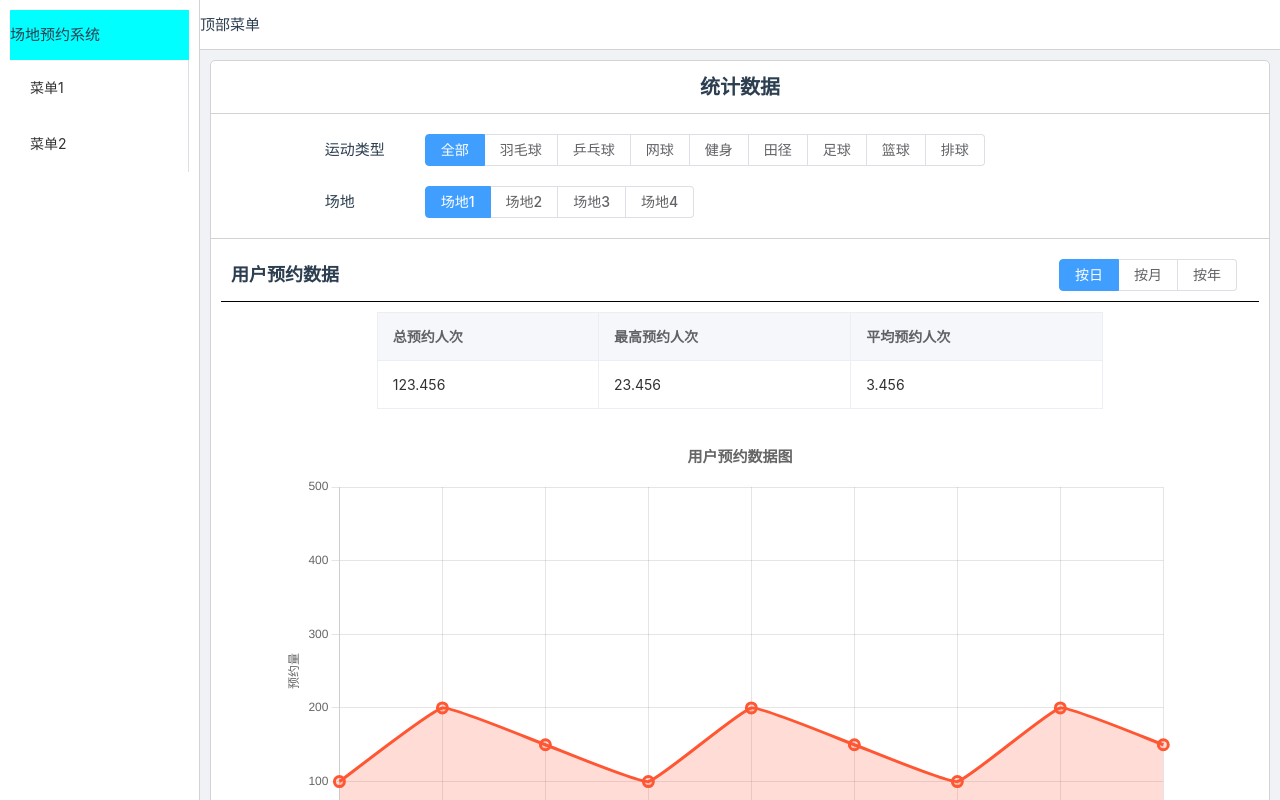
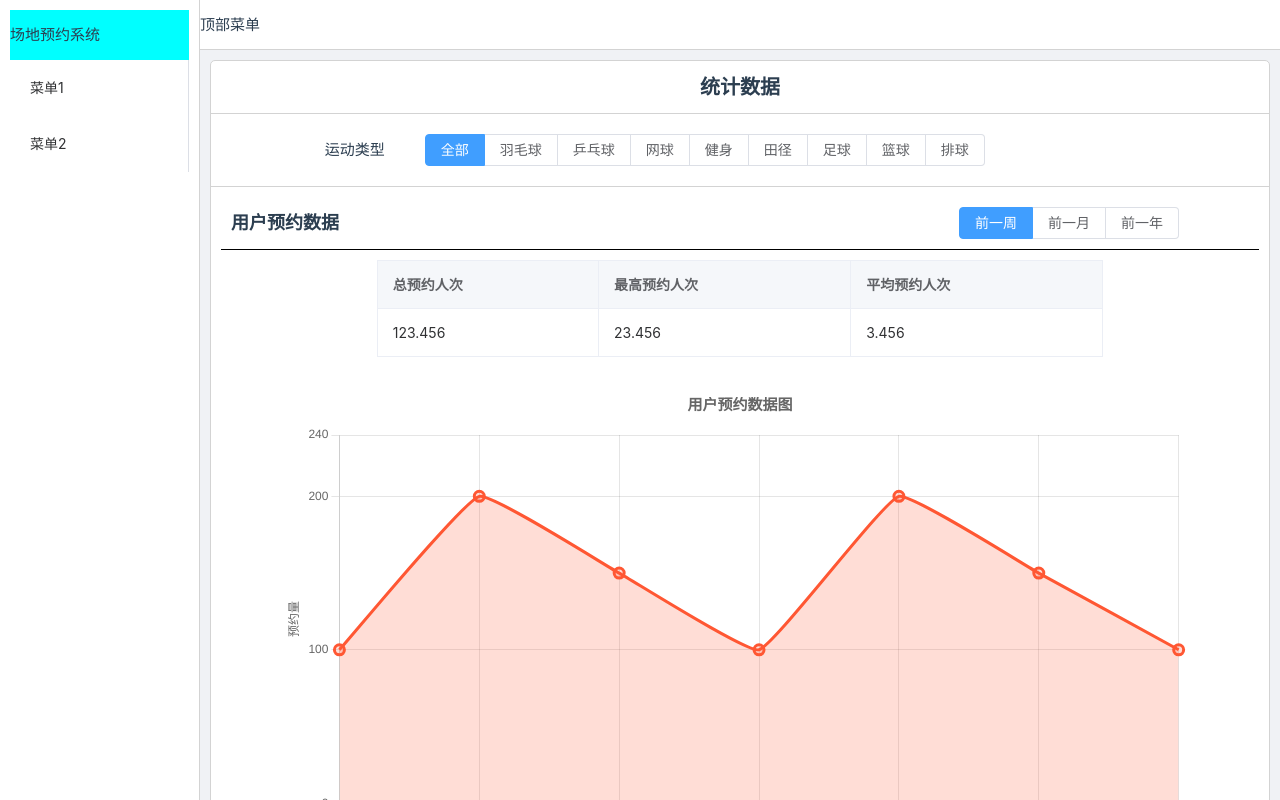
Before and after one commit to wfy3364/database_design-sports_management, a Vue app: page /AdminStatistics in a window 1280 px wide. Built offline with nearby package versions, Linux system fonts and the light colour scheme.

Commit message:
AdminStatistics Updated

```diff
--- a/src/views/AdminStatistics.vue
+++ b/src/views/AdminStatistics.vue
@@ -7,10 +7,27 @@ ChartJS.register(LineElement, PointElement, CategoryScale, LinearScale, Filler,
 
 const sportsOption = ref('0');
 const venueOption = ref('0');
-// const revenueTypeOption = ref('2');
-// const reserveTypeOption = ref('2');
 const revenueType = ref('daily');
 const reserveType = ref('daily');
+
+const sportsOptions = [ //新增运动类型选择
+  { value: '0', label: '全部' },
+  { value: '1', label: '羽毛球' },
+  { value: '2', label: '乒乓球' },
+  { value: '3', label: '网球' },
+  { value: '4', label: '健身' },
+  { value: '5', label: '田径' },
+  { value: '6', label: '足球' },
+  { value: '7', label: '篮球' },
+  { value: '8', label: '排球' },
+];
+
+const venueOptions = [ //新增场地选择
+  { value: '0', label: '场地1' },
+  { value: '1', label: '场地2' },
+  { value: '2', label: '场地3' },
+  { value: '3', label: '场地4' },
+];
 
 const reserveDescription = {
   sum: {
@@ -44,64 +61,57 @@ const revenueDescription = {
     title: '总营收',
     value: {
       daily: 123.456,
-      monthly: 0,
-      yearly: 0,
-    },
+      monthly: 456.789,
+      yearly: 1111.11,
+    }
   },
   max: {
     title: '最高营收',
     value: {
-      daily: 123.456,
-      monthly: 0,
-      yearly: 0,
-    },
+      daily: 23.456,
+      monthly: 234.56,
+      yearly: 2345.56,
+    }
   },
   avg: {
     title: '平均营收',
     value: {
-      daily: 123.456,
-      monthly: 0,
-      yearly: 0,
-    },
+      daily: 3.456,
+      monthly: 23.45,
+      yearly: 234.56,
+    }
   },
 }
 
-// const changeRevenueType = (newView) => {
-//   revenueType.value = newView;
-// };
-
-// const changeReserveType = (newView) => {
-//   reserveType.value = newView;
-// };
 
 const reserveDataList = {
   daily: {
-    labels: ['2024-08-01', '2024-08-02', '2024-08-03', '2024-08-04', '2024-08-05', '2024-08-06', '2024-08-07', '2024-08-08', '2024-08-09'],
+    labels: ['08-01', '08-02', '08-03', '08-04', '08-05', '08-06', '08-07'],
     data: [100, 200, 150, 100, 200, 150, 100, 200, 150],
   },
   monthly: {
-    labels: ['2024-08', '2024-07', '2024-06'],
-    data: [3000, 2800, 3200],
+    labels: ['07-27', '07-28', '07-29', '07-30', '07-31', '08-01', '08-02', '08-03', '08-04', '08-05', '08-06', '08-07', '08-08', '08-09', '08-10', '08-11', '08-12', '08-13', '08-14', '08-15', '08-16', '08-17', '08-18', '08-19', '08-20', '08-21', '08-22', '08-23', '08-24', '08-25'],
+    data: [3000, 2800, 3200, 3000, 2800, 3200, 3000, 2800, 3200, 3000, 2800, 3200, 3000, 2800, 3200, 3000, 2800, 3200, 3000, 2800, 3200, 3000, 2800, 3200, 3000, 2800, 3200, 3000, 2800, 3200],
   },
   yearly: {
-    labels: ['2024', '2023', '2022'],
-    data: [36000, 34000, 33000],
-  },
+    labels: ['2023-09', '2023-10', '2023-11', '2023-12', '2024-01', '2024-02', '2024-03', '2024-04', '2024-05', '2024-06', '2024-07', '2024-08'],
+    data: [36000, 34000, 33000, 36000, 34000, 33000, 36000, 34000, 33000, 36000, 34000, 33000],
+  }
 };
 
 const revenueDataList = {
   daily: {
-    labels: ['2024-08-01', '2024-08-02', '2024-08-03', '2024-08-04', '2024-08-05', '2024-08-06', '2024-08-07', '2024-08-08', '2024-08-09'],
+    labels: ['08-01', '08-02', '08-03', '08-04', '08-05', '08-06', '08-07'],
     data: [100, 200, 150, 100, 200, 150, 100, 200, 150],
   },
   monthly: {
-    labels: ['2024-08', '2024-07', '2024-06'],
-    data: [3000, 2800, 3200],
+    labels: ['07-27', '07-28', '07-29', '07-30', '07-31', '08-01', '08-02', '08-03', '08-04', '08-05', '08-06', '08-07', '08-08', '08-09', '08-10', '08-11', '08-12', '08-13', '08-14', '08-15', '08-16', '08-17', '08-18', '08-19', '08-20', '08-21', '08-22', '08-23', '08-24', '08-25'],
+    data: [3000, 2800, 3200, 3000, 2800, 3200, 3000, 2800, 3200, 3000, 2800, 3200, 3000, 2800, 3200, 3000, 2800, 3200, 3000, 2800, 3200, 3000, 2800, 3200, 3000, 2800, 3200, 3000, 2800, 3200],
   },
   yearly: {
-    labels: ['2024', '2023', '2022'],
-    data: [36000, 34000, 33000],
-  },
+    labels: ['2023-09', '2023-10', '2023-11', '2023-12', '2024-01', '2024-02', '2024-03', '2024-04', '2024-05', '2024-06', '2024-07', '2024-08'],
+    data: [36000, 34000, 33000, 36000, 34000, 33000, 36000, 34000, 33000, 36000, 34000, 33000],
+  }
 };
 
 const reserveData = computed(() => ({
@@ -132,7 +142,9 @@ const revenueData = computed(() => ({
   ],
 }));
 
-const reserveChart = {
+const getMaxValue = (data) => Math.max(...data); //
+
+const reserveChart = computed(() => ({
   responsive: true,
   plugins: {
     legend: { position: 'top' },
@@ -149,8 +161,8 @@ const reserveChart = {
   scales: {
     y: {
       min: 0,
-      max: 500,
-      ticks: { stepSize: 100 },
+      max: getMaxValue(reserveData.value.datasets[0].data) * 1.2, //上限改变
+      ticks: { stepSize: Math.max(100, getMaxValue(reserveData.value.datasets[0].data) / 5) },
       title: { display: true, text: '预约量' }
     },
     x: {
@@ -166,9 +178,9 @@ const reserveChart = {
       borderWidth: 2,
     },
   },
-};
+}));
 
-const revenueChart = {
+const revenueChart = computed(() => ({
   responsive: true,
   plugins: {
     legend: { position: 'top' },
@@ -185,8 +197,8 @@ const revenueChart = {
   scales: {
     y: {
       min: 0,
-      max: 500,
-      ticks: { stepSize: 100 },
+      max: getMaxValue(revenueData.value.datasets[0].data) * 1.2, //上限改变
+      ticks: { stepSize: Math.max(100, getMaxValue(revenueData.value.datasets[0].data) / 5) },
       title: { display: true, text: '营收量' }
     },
     x: {
@@ -202,7 +214,7 @@ const revenueChart = {
       borderWidth: 2,
     },
   },
-};
+}));
 </script>
 
 
@@ -214,24 +226,17 @@ const revenueChart = {
       <div class="FilterOption">
         <div class="FilterText">运动类型</div>
         <el-radio-group v-model="sportsOption">
-          <el-radio-button value="0">全部</el-radio-button>
-          <el-radio-button value="1">羽毛球</el-radio-button>
-          <el-radio-button value="2">乒乓球</el-radio-button>
-          <el-radio-button value="3">网球</el-radio-button>
-          <el-radio-button value="4">健身</el-radio-button>
-          <el-radio-button value="5">田径</el-radio-button>
-          <el-radio-button value="6">足球</el-radio-button>
-          <el-radio-button value="7">篮球</el-radio-button>
-          <el-radio-button value="8">排球</el-radio-button>
+          <el-radio-button v-for="option in sportsOptions" :key="option.value" :value="option.value">
+            {{ option.label }}
+          </el-radio-button>
         </el-radio-group>
       </div>
-      <div class="FilterOption" v-if="sportsOption === '0'">
+      <div class="FilterOption" v-if="sportsOption !== '0'">
         <div class="FilterText">场地</div>
         <el-radio-group v-model="venueOption">
-          <el-radio-button value="0">场地1</el-radio-button>
-          <el-radio-button value="1">场地2</el-radio-button>
-          <el-radio-button value="2">场地3</el-radio-button>
-          <el-radio-button value="3">场地4</el-radio-button>
+          <el-radio-button v-for="option in venueOptions" :key="option.value" :value="option.value">
+            {{ option.label }}
+          </el-radio-button>
         </el-radio-group>
       </div>
     </div>
@@ -240,17 +245,12 @@ const revenueChart = {
         <div class="subTitleText">用户预约数据</div>
         <div class="controls">
             <el-radio-group v-model="reserveType">
-              <el-radio-button value="daily">按日</el-radio-button>
-              <el-radio-button value="monthly">按月</el-radio-button>
-              <el-radio-button value="yearly">按年</el-radio-button>
+              <el-radio-button value="daily">前一周</el-radio-button>
+              <el-radio-button value="monthly">前一月</el-radio-button>
+              <el-radio-button value="yearly">前一年</el-radio-button>
             </el-radio-group>
         </div>
       </div>
-      <!-- <div class="stats-container">
-        <div class="stat-item">{{reserveDescription.sum.title}}: {{reserveDescription.sum.value}}</div>
-        <div class="stat-item">{{reserveDescription.max.title}}: {{reserveDescription.max.value}}</div>
-        <div class="stat-item">{{reserveDescription.avg.title}}: {{reserveDescription.avg.value}}</div>
-      </div> -->
       <div class="stats-container">
         <el-descriptions direction="vertical" :column="3" size="large" border>
           <el-descriptions-item :label="reserveDescription.sum.title">
@@ -274,17 +274,12 @@ const revenueChart = {
         <div class="subTitleText">营收数据</div>
         <div class="controls">
             <el-radio-group v-model="revenueType">
-              <el-radio-button value="daily">按日</el-radio-button>
-              <el-radio-button value="monthly">按月</el-radio-button>
-              <el-radio-button value="yearly">按年</el-radio-button>
+              <el-radio-button value="daily">前一周</el-radio-button>
+              <el-radio-button value="monthly">前一月</el-radio-button>
+              <el-radio-button value="yearly">前一年</el-radio-button>
             </el-radio-group>
         </div>
       </div>
-      <!-- <div class="stats-container">
-        <div class="stat-item">{{revenueDescription.sum.title}}: {{revenueDescription.sum.value}}</div>
-        <div class="stat-item">{{revenueDescription.max.title}}: {{revenueDescription.max.value}}</div>
-        <div class="stat-item">{{revenueDescription.avg.title}}: {{revenueDescription.avg.value}}</div>
-      </div> -->
       <div class="stats-container">
         <el-descriptions direction="vertical" :column="3" size="large" border>
           <el-descriptions-item :label="revenueDescription.sum.title">
@@ -376,7 +371,7 @@ const revenueChart = {
   display: flex;
   margin-left: auto;
   gap: 10px; /* 按钮之间的间距 */
-  width: 200px;
+  width: 300px;
 }
 
 .FilterArea{
```
